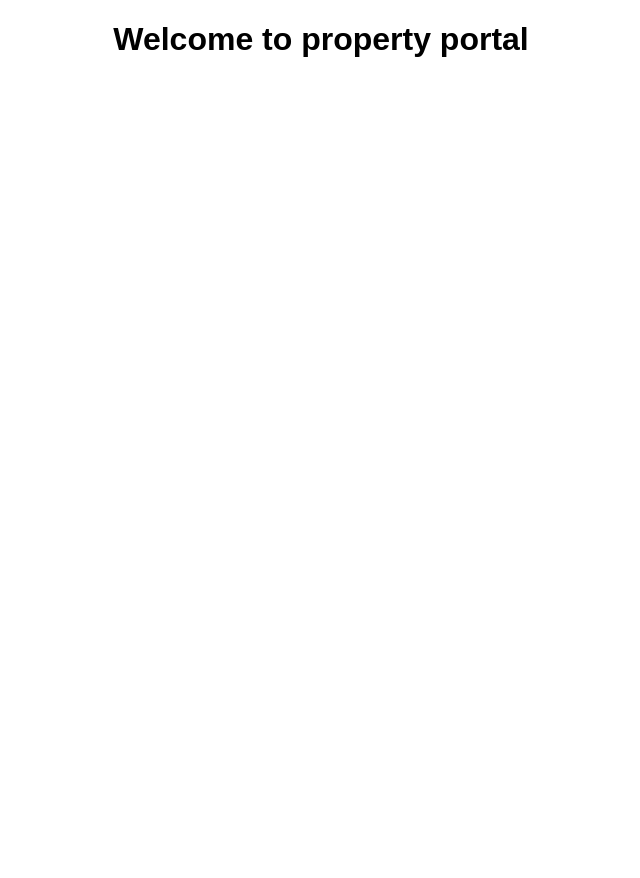
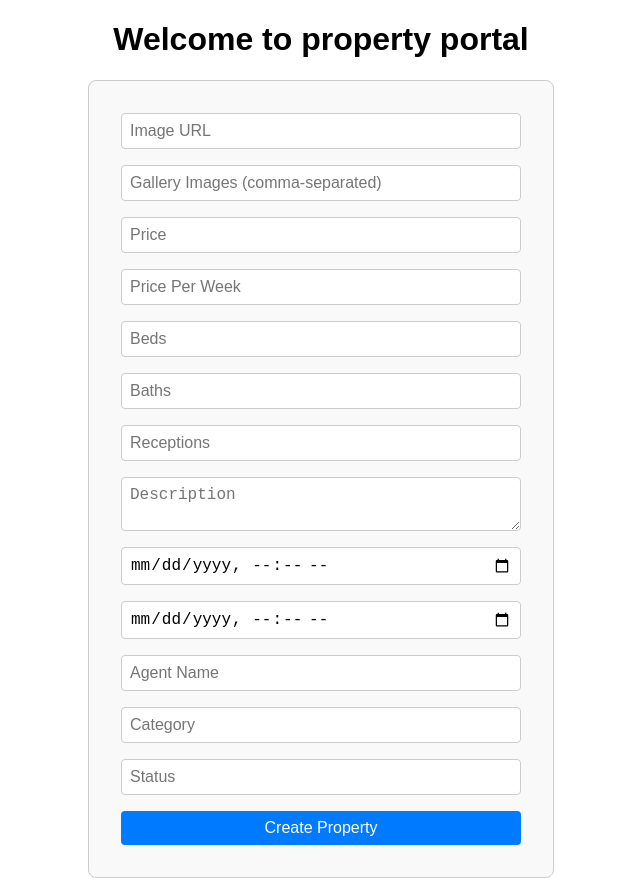
Before and after one commit to Prism-it-services/property-portal, a React (Create React App) app: page /create-property in a window 1280 px wide. Shown: the whole page, without its empty margins (319-959 px from the left). Before the commit the page ends 800 px from the top, so only its background shows below. Built offline with nearby package versions, Linux system fonts and the light colour scheme.

Commit message:
integration to serverless lambda via api gateway for CRUD

```diff
--- a/package.json
+++ b/package.json
@@ -15,7 +15,8 @@
     "graphql": "^16.9.0",
     "react": "^18.3.1",
     "react-dom": "^18.3.1",
-    "react-router-dom": "^6.24.1",
+    "react-hook-form": "^7.52.1",
+    "react-router-dom": "^6.25.1",
     "react-scripts": "5.0.1",
     "styled-components": "^6.1.11",
     "typescript": "^4.9.5",
--- a/src/App.tsx
+++ b/src/App.tsx
@@ -3,6 +3,7 @@ import './App.css';
 import GlobalStyle from './GlobalStyles';
 import { BrowserRouter,  Router, Route, Routes } from 'react-router-dom';
 import PropertyDetail  from './components/PropertyDetail';
+import CreatePropertyForm from './components/CreatePropertyForm';
 import { ApolloProvider} from '@apollo/client';
 import { client} from './graphqlApolloClient/apolloClient';
 
@@ -17,6 +18,7 @@ function App() {
     <Routes>
      <Route path="/" element={<PropertyList/>}></Route>
      <Route path="/property/:id" element ={<PropertyDetail/>} ></Route>
+     <Route path="/create-property" element ={<CreatePropertyForm/>} ></Route>
      </Routes>
     </div>
     </BrowserRouter>
--- /dev/null
+++ b/src/components/CreatePropertyForm.tsx
@@ -0,0 +1,152 @@
+import styled from 'styled-components';
+import React from 'react';
+import { useForm, SubmitHandler } from 'react-hook-form';
+import { gql, useMutation } from '@apollo/client';
+
+
+export const Form = styled.form`
+  display: flex;
+  flex-direction: column;
+  gap: 1rem;
+  width: 400px;
+  margin: 0 auto;
+  padding: 2rem;
+  border: 1px solid #ccc;
+  border-radius: 8px;
+  background-color: #f9f9f9;
+`;
+
+export const Input = styled.input`
+  padding: 0.5rem;
+  border: 1px solid #ccc;
+  border-radius: 4px;
+  font-size: 1rem;
+`;
+
+export const Textarea = styled.textarea`
+  padding: 0.5rem;
+  border: 1px solid #ccc;
+  border-radius: 4px;
+  font-size: 1rem;
+  resize: vertical;
+`;
+
+export const Button = styled.button`
+  padding: 0.5rem 1rem;
+  border: none;
+  border-radius: 4px;
+  background-color: #007bff;
+  color: white;
+  font-size: 1rem;
+  cursor: pointer;
+
+  &:hover {
+    background-color: #0056b3;
+  }
+`;
+
+
+
+interface CreatePropertyFormData {
+  image: string;
+  galleryImages: string;
+  price: string;
+  pricePerWeek: string;
+  beds: number;
+  baths: number;
+  receptions: number;
+  description: string;
+  listedDate: string;
+  availableDate: string;
+  agentName: string;
+  category: string;
+  status: string;
+}
+
+const CREATE_PROPERTY_MUTATION = gql`
+  mutation CreateProperty(
+    $image: String,
+    $galleryImages: [String],
+    $price: String,
+    $pricePerWeek: String,
+    $beds: Int,
+    $baths: Int,
+    $receptions: Int,
+    $description: String,
+    $listedDate: String,
+    $availableDate: String,
+    $agentName: String,
+    $category: String,
+    $status: String
+  ) {
+    createProperty(
+      image: $image,
+      galleryImages: $galleryImages,
+      price: $price,
+      pricePerWeek: $pricePerWeek,
+      beds: $beds,
+      baths: $baths,
+      receptions: $receptions,
+      description: $description,
+      listedDate: $listedDate,
+      availableDate: $availableDate,
+      agentName: $agentName,
+      category: $category,
+      status: $status
+    ) {
+      id
+      image
+      galleryImages
+      price
+      pricePerWeek
+      beds
+      baths
+      receptions
+      description
+      listedDate
+      availableDate
+      agentName
+      category
+      status
+    }
+  }
+`;
+
+
+const CreatePropertyForm: React.FC = () => {
+  const { register, handleSubmit, formState: { errors } } = useForm<CreatePropertyFormData>();
+  const [createProperty] = useMutation(CREATE_PROPERTY_MUTATION);
+
+  const onSubmit = (data: CreatePropertyFormData) => {
+    createProperty({ variables: { ...data } })
+      .then(response => {
+        console.log('Property created:', response.data.createProperty);
+        // handle success (e.g., navigate to another page or show success message)
+      })
+      .catch(error => {
+        console.error('Error creating property:', error);
+        // handle error (e.g., show error message)
+      });
+  };
+
+  return (
+    <Form onSubmit={handleSubmit(onSubmit)}>
+      <Input {...register('image', { required: true })} placeholder="Image URL" />
+      <Input {...register('galleryImages', { required: true })} placeholder="Gallery Images (comma-separated)" />
+      <Input type="number" {...register('price', { required: true })} placeholder="Price" />
+      <Input type="number" {...register('pricePerWeek', { required: true })} placeholder="Price Per Week" />
+      <Input type="number" {...register('beds', { required: true })} placeholder="Beds" />
+      <Input type="number" {...register('baths', { required: true })} placeholder="Baths" />
+      <Input type="number" {...register('receptions', { required: true })} placeholder="Receptions" />
+      <Textarea {...register('description', { required: true })} placeholder="Description" />
+      <Input type="datetime-local" {...register('listedDate', { required: true })} placeholder="Listed Date" />
+      <Input type="datetime-local" {...register('availableDate', { required: true })} placeholder="Available Date" />
+      <Input {...register('agentName', { required: true })} placeholder="Agent Name" />
+      <Input {...register('category', { required: true })} placeholder="Category" />
+      <Input {...register('status', { required: true })} placeholder="Status" />
+      <Button type="submit">Create Property</Button>
+    </Form>
+  );
+};
+
+export default CreatePropertyForm;
--- a/src/graphqlApolloClient/apolloClient.ts
+++ b/src/graphqlApolloClient/apolloClient.ts
@@ -2,9 +2,9 @@ import { ApolloClient, InMemoryCache, HttpLink} from '@apollo/client';
 
 const httpLink = new HttpLink({
 
-    uri: 'https://26rcstle4bfvdbygbz2hm3nxky.appsync-api.us-east-1.amazonaws.com/graphql',
+    uri: 'https://djbobegaqvdpdhh4k3evlcrlj4.appsync-api.us-east-1.amazonaws.com/graphql',
     headers: {
-        'x-api-key': 'da2-i4ad6kifavft5fv6ivseqa3yhy'
+        'x-api-key': 'da2-6e7x72l7dzgwthnjnwqb5onljq'
       }
 
 });
```
Also changed, not shown: 1 other file (tests, documents, lock files or other folders).
